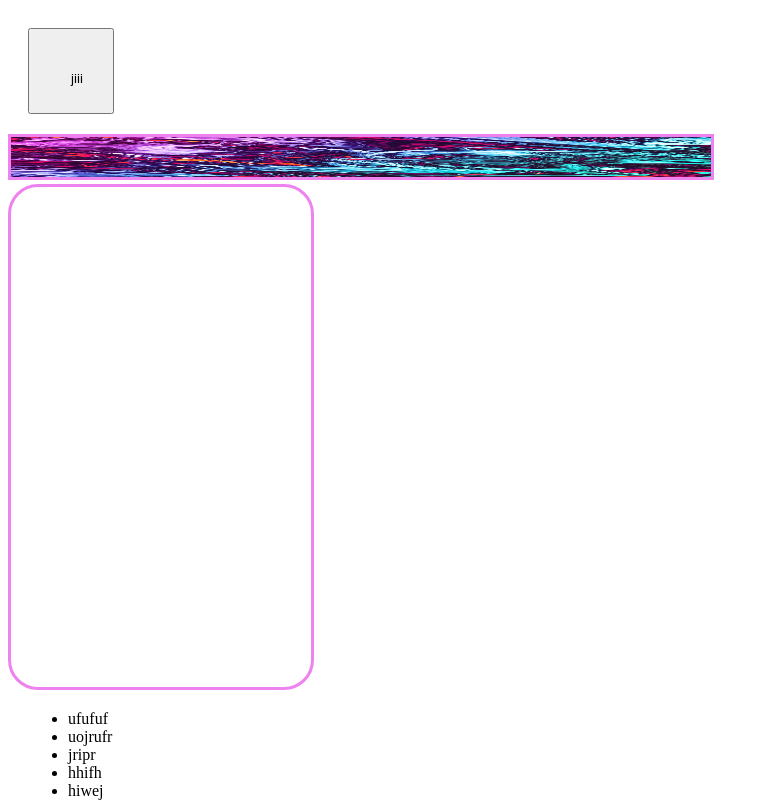
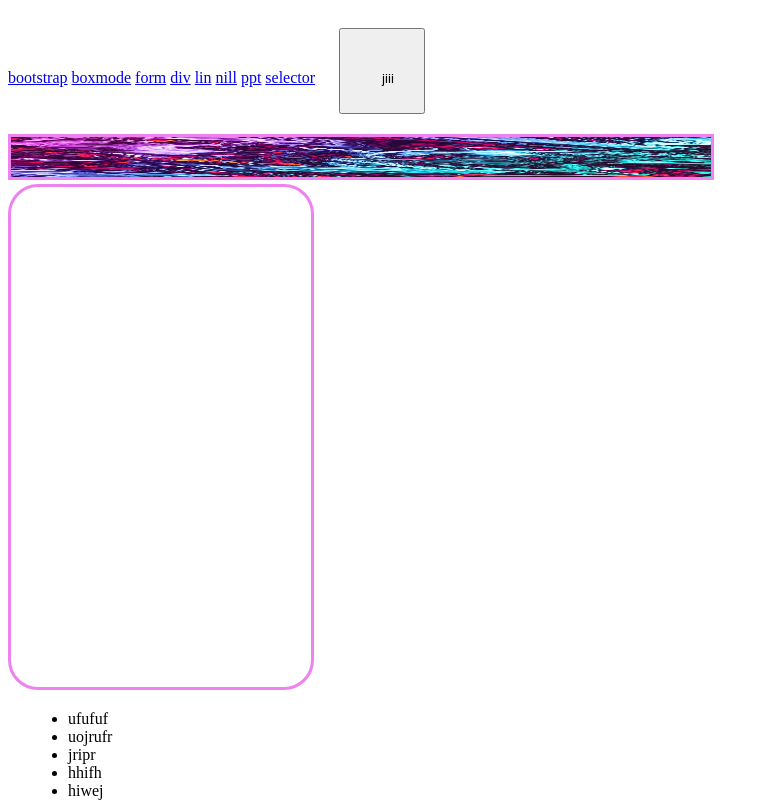
Before and after one commit to abolaji22444/class-26, a plain HTML site: page animation.html in a window 1280 px wide. Shown: the top 803 px of the page, without its empty margins (0-769 px from the left). Drawn offline with Linux system fonts and the light colour scheme.

Commit message:
linked my files together

```diff
--- a/animation.html
+++ b/animation.html
@@ -7,6 +7,14 @@
     <link rel="stylesheet" href="animation.css">
 </head>
 <body>
+    <a href="bootstrrap.html">bootstrap</a>
+    <a href="boxmode.html">boxmode</a>
+    <a href="form.html">form</a>
+    <a href="div.html">div</a>
+    <a href="linnn.html">lin</a>
+    <a href="nill.html">nill</a>
+    <a href="ppt.html">ppt</a>
+    <a href="selector.html">selector</a>
     <button class="boy"> jiii</button>
     <br>
 
@@ -67,6 +75,7 @@
         frfnjlie ikfnjief ijefrpe oeofj eopfe
         kefeif efopkfoe koee koefejfo joefej
     </p>
+
     <div class="koko">
         <h1> THIS IS THE BEGINING</h1>
         <P>JDJ ijdieij eipjefe</P>
```
Also changed, not shown: bootstrrap.html (+8 -0 lines), boxmode.html (+8 -0 lines), div.html (+8 -0 lines), form.html (+8 -0 lines), index.html (+8 -0 lines), linnn.html (+8 -0 lines), nill.html (+8 -0 lines), ppt.html (+8 -0 lines), selector.html (+8 -0 lines).
